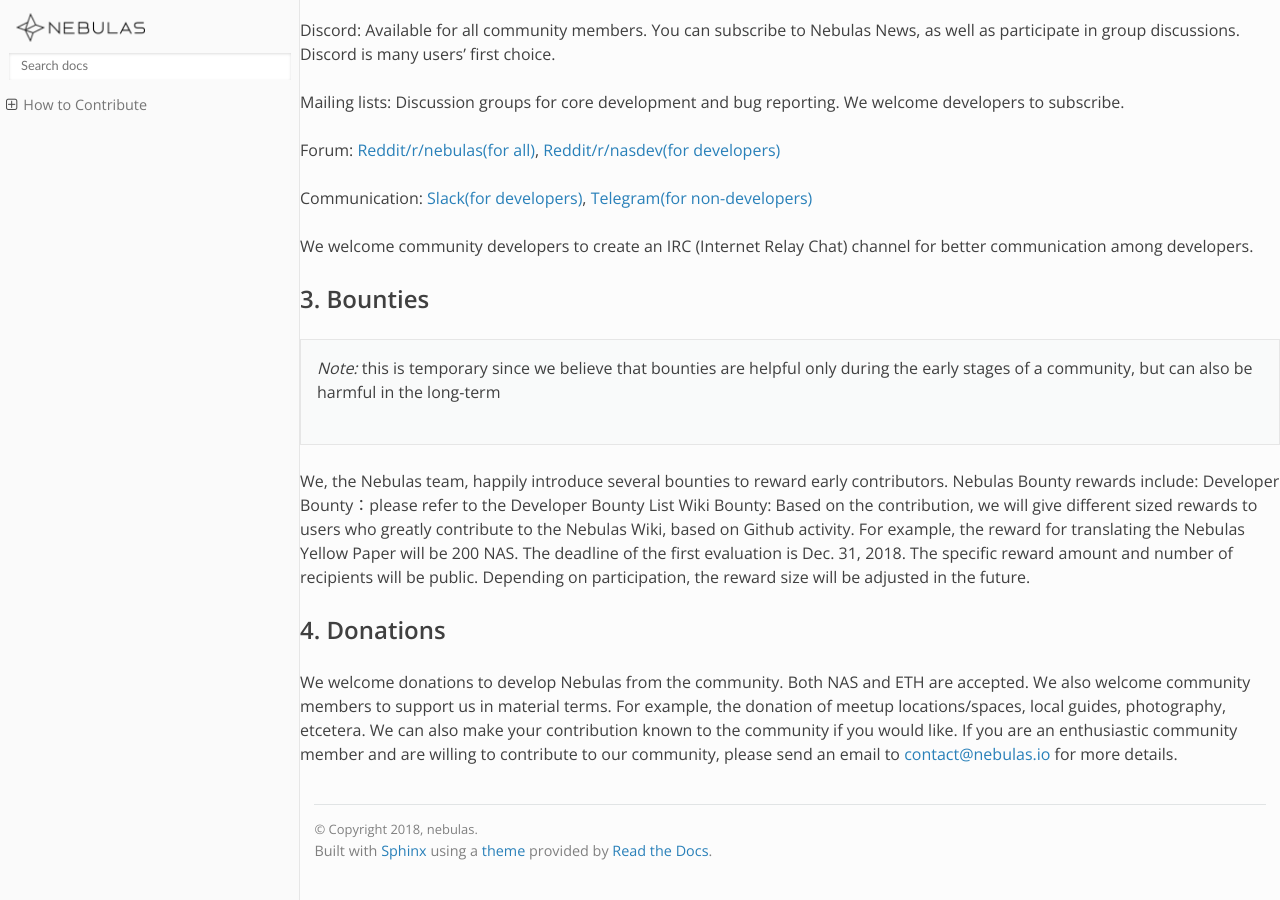
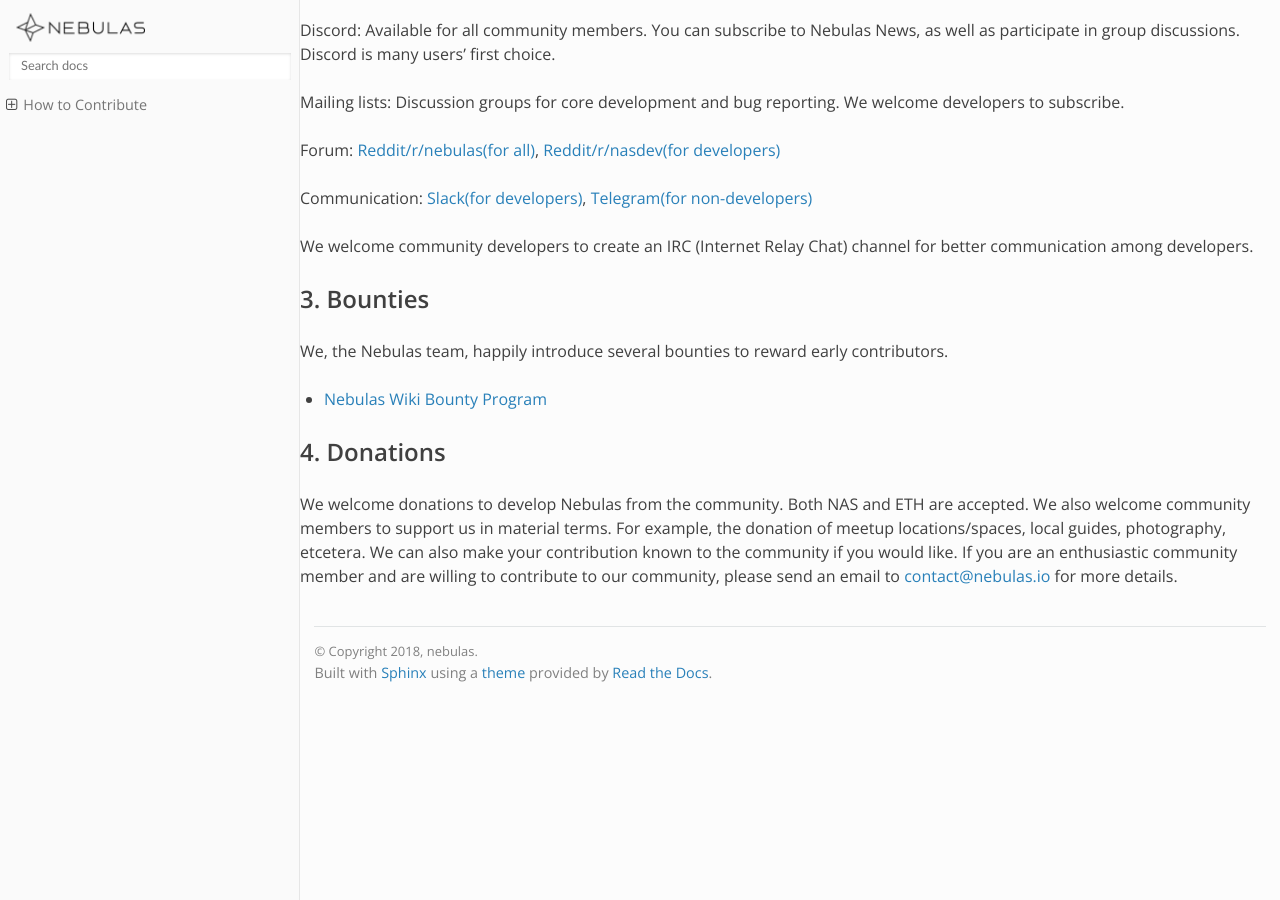
Before and after one commit to nebulasio/nebdocs, a Sphinx documentation site: the page built from docs/how-to-contribute.md, in a window 1280 px wide and 900 px high, scrolled down 2250 px. Built offline with Sphinx 7.4.7 and the Read the Docs theme 2.0.0, drawn with Linux system fonts in a browser that asks for light colours; pages that are not in the unit, such as notebooks, are missing from menus; after the commit the page ends 2972 px from its top, so only the background shows below that.

Commit message:
Update how-to-contribute.md

```diff
--- a/docs/how-to-contribute.md
+++ b/docs/how-to-contribute.md
@@ -77,14 +77,9 @@
 We welcome community developers to create an IRC (Internet Relay Chat) channel for better communication among developers.
 
 ## 3. Bounties
-> *Note:* this is temporary since we believe that bounties are helpful only during the
-> early stages of a community, but can also be harmful in the long-term
 
-We, the Nebulas team, happily introduce several bounties to reward early
-contributors.
-Nebulas Bounty rewards include:
-Developer Bounty：please refer to the Developer Bounty List
-Wiki Bounty: Based on the contribution, we will give different sized rewards to users who greatly contribute to the Nebulas Wiki, based on Github activity. For example, the reward for translating the Nebulas Yellow Paper will be 200 NAS. The deadline of the first evaluation is Dec. 31, 2018. The specific reward amount and number of recipients will be public. Depending on participation, the reward size will be adjusted in the future.
+We, the Nebulas team, happily introduce several bounties to reward early contributors.
+- [Nebulas Wiki Bounty Program](https://medium.com/nebulasio/nebulas-wiki-bounty-program-32048077e16c)
 
 ## 4. Donations
 We welcome donations to develop Nebulas from the community. Both NAS and ETH are accepted. We also welcome community members to support us in material terms. For example, the donation of meetup locations/spaces, local guides, photography, etcetera. We can also make your contribution known to the community if you would like. If you are an enthusiastic community member and are willing to contribute to our community, please send an email to [contact@nebulas.io](mailto:contact@nebulas.io) for more details.
```
